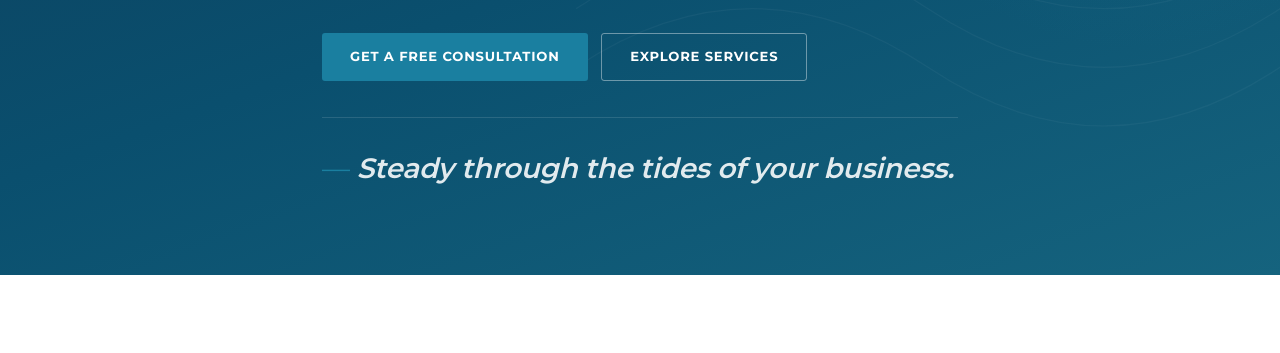
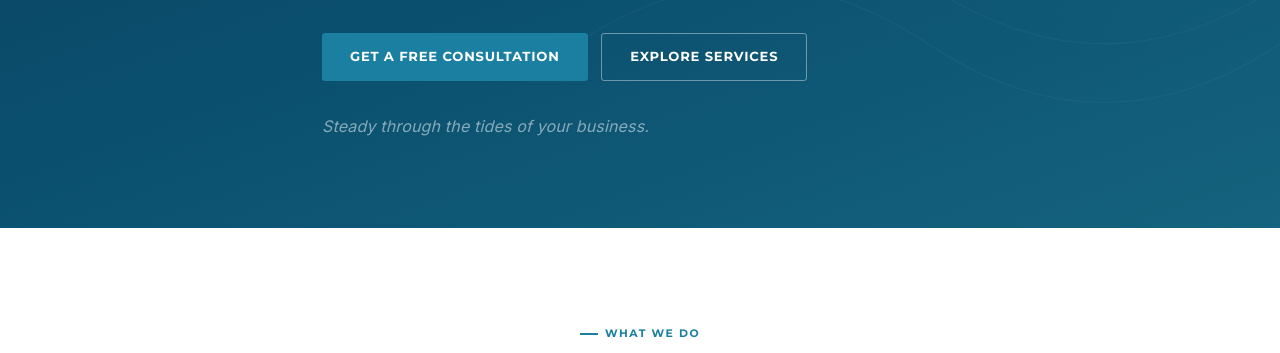
Before and after one commit to ifrisch/tideventure-site, a plain HTML site: page index.html in a window 1280 px wide. Shown: the part 442-795 px from the top of the page. Drawn offline with Linux system fonts and the light colour scheme.

Commit message:
Tone down slogan to subtle italic tagline

```diff
--- a/css/style.css
+++ b/css/style.css
@@ -481,24 +481,15 @@ p  { color: var(--text); line-height: 1.7; }
    ============================================ */
 .hero__slogan {
   display: block;
-  margin-top: 2.25rem;
-  padding-top: 2rem;
-  border-top: 1px solid rgba(255,255,255,0.12);
+  margin-top: 2rem;
 }
 .hero__slogan span {
-  font-family: var(--font-heading);
-  font-size: clamp(1.25rem, 2.5vw, 1.75rem);
-  font-weight: 600;
+  font-family: var(--font-body);
+  font-size: 1rem;
+  font-weight: 400;
   font-style: italic;
-  color: rgba(255,255,255,0.88);
-  letter-spacing: -0.01em;
-  line-height: 1.3;
-}
-.hero__slogan span::before {
-  content: '\2014\00a0';
-  color: var(--brand-teal);
-  font-style: normal;
-  font-weight: 400;
+  color: rgba(255,255,255,0.5);
+  letter-spacing: 0.01em;
 }
 
 /* ============================================
```
